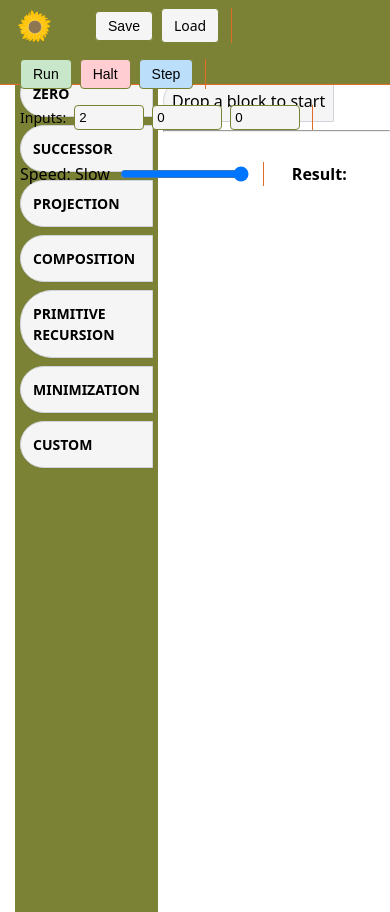
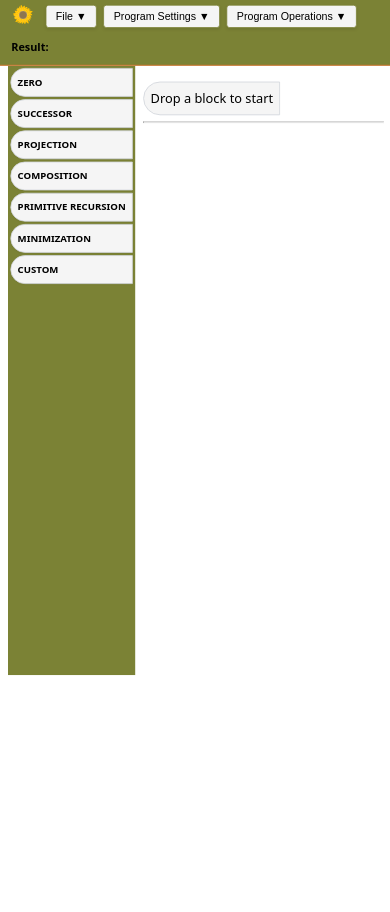
Before and after one commit to Bram-Hub/Sunflower, a React (Vite) app in the folder recursive_blocks/: page / in a window 390 px wide. After the commit the page ends 844 px from the top, so only its background shows below. Built offline with nearby package versions, Linux system fonts and the light colour scheme.

Commit message:
toolbar refactoring and fixes

```diff
--- a/recursive_blocks/src/App.tsx
+++ b/recursive_blocks/src/App.tsx
@@ -6,8 +6,7 @@ import { BlockEditor } from "./BlockEditor";
 export default function App() {
   return (
     <DndProvider backend={HTML5Backend}>
-      <div className="flexcont">
-        <BlockPalette />
+      <div className="app-container">
         <BlockEditor />
       </div>
     </DndProvider>
--- a/recursive_blocks/src/Block.css
+++ b/recursive_blocks/src/Block.css
@@ -226,15 +226,20 @@
     }
   }
   .sideP{
-    height: 100vh;
+    flex: 0 0 auto;
     background-color: var(--alt);
     margin-left: 15px;
-    padding-top: 8vh;
+    padding-top: 0;
+    overflow-y: auto;
+    min-width: 200px;
+    max-width: 300px;
   }
 
   .flexcont{
-    display: inline-flex;
-    width: inherit
+    display: flex;
+    width: 100%;
+    flex: 1;
+    overflow: hidden;
   }
 
   body {
@@ -243,14 +248,24 @@
 
   #root {
     width: 100%;
+    display: flex;
+    flex-direction: column;
+    height: 100vh;
+  }
+
+  .app-container {
+    width: 100%;
+    height: 100%;
+    display: flex;
+    flex-direction: column;
   }
 
   .editor {
     width: 100%;
-    height: 100vh;
+    flex: 1;
     overflow-y: scroll;
     margin-left: 5px;
-    padding-top: 8vh;
+    padding-top: 0;
   }
 
   /* Toolbar styling */
@@ -261,14 +276,14 @@
   }
 
   .toolbar-container {
-    position: absolute;
-    left: 0px;
-    top:0px;
     display: flex;
     justify-content: left;
-    align-items: center;
-    height: 8vh;
+    align-items: flex-start;
+    height: auto;
+    min-height: fit-content;
+    flex-shrink: 0;
     width: 100%;
+    border-bottom: 1px solid var(--contrast-col);
     padding-left: 5px;
     background-color: var(--alt);
   }
@@ -320,3 +335,66 @@
   .block-highlighted {
     background-color: black !important;
   }
+
+/* Mobile responsive styles - zoomed out view */
+@media (max-width: 768px) {
+  #root {
+    height: 100vh;
+    overflow: hidden;
+  }
+
+  .app-container {
+    transform: scale(0.8);
+    transform-origin: top left;
+    width: 125%;
+    height: 125%;
+  }
+
+  .flexcont {
+    flex-direction: row;
+  }
+
+  .sideP {
+    min-width: 150px;
+    max-width: 200px;
+    margin-left: 10px;
+  }
+
+  .editor {
+    margin-left: 2px;
+    padding: 8px;
+  }
+
+  .toolbar-container {
+    padding: 4px;
+  }
+
+  .palette-block {
+    padding: 0.5rem;
+    margin: 3px;
+    font-size: 0.75rem;
+  }
+
+  .block-container {
+    padding: 0.5rem 0.75rem;
+    font-size: 0.8rem;
+  }
+
+  .block-slot {
+    margin-bottom: 0.3rem;
+  }
+
+  .value-field {
+    gap: 0.3rem;
+    margin-bottom: 0.3rem;
+  }
+
+  .value-label {
+    min-width: 3rem;
+    font-size: 0.75rem;
+  }
+
+  .value-input {
+    font-size: 0.75rem;
+  }
+}
--- a/recursive_blocks/src/BlockEditor.tsx
+++ b/recursive_blocks/src/BlockEditor.tsx
@@ -6,6 +6,7 @@ import { useDrop } from "react-dnd";
 import './Block.css';
 import { BlockType } from "./BlockConfig";
 import { Toolbar } from "./Toolbar";
+import { BlockPalette } from "./BlockPalette";
 
 interface EditorSaveState {
   fileType: string;
@@ -267,7 +268,7 @@ export function BlockEditor() {
   };
 
   return (
-    <div className="editor flex-1 border p-4 bg-gray-50">
+    <>
       <Toolbar
         onSave={handleSave}
         onLoad={handleLoad}
@@ -283,6 +284,9 @@ export function BlockEditor() {
         speedToText={speedToText}
         currentResult={currentResult}
       />
+      <div className="flexcont">
+        <BlockPalette />
+        <div className="editor flex-1 border p-4 bg-gray-50">
           <div className="editor-content">
             {rootBlock ? (
               <Block block={rootBlock} onUpdate={setRootBlock} highlightedBlockId={highlightedBlockId} />
@@ -292,9 +296,9 @@ export function BlockEditor() {
           </div>
 
           <hr className="my-6" />
-
-
         </div>
+      </div>
+    </>
   );
 }
 
--- a/recursive_blocks/src/Toolbar.css
+++ b/recursive_blocks/src/Toolbar.css
@@ -1,20 +1,223 @@
 .toolbar-container {
   display: flex;
-  align-items: center;
+  align-items: flex-start;
   padding: 8px;
   background-color: var(--alt);
   border-bottom: 1px solid var(--contrast-col);
   flex-wrap: wrap;
   gap: 16px;
   color: var(--block-text-color);
+  overflow: visible;
+  max-height: none;
+  position: relative;
+}
+
+/* Menu System */
+.menu-wrapper {
+  position: relative;
+}
+
+.menu-button {
+  background-color: var(--block-bg-color);
+  border: 1px solid var(--alt);
+  color: var(--block-text-color);
+  padding: 6px 12px;
+  border-radius: 4px;
+  cursor: pointer;
+  transition: all 0.2s ease;
+  white-space: nowrap;
+  flex-shrink: 0;
+  box-shadow: 0 2px 4px rgba(0, 0, 0, 0.1);
+  font-weight: 500;
+}
+
+.menu-button:hover {
+  background-color: var(--alt);
+  transform: translateY(-2px);
+  box-shadow: 0 4px 8px rgba(0, 0, 0, 0.15);
+  border-color: var(--contrast-col);
+}
+
+.menu-button:active {
+  transform: translateY(0);
+  box-shadow: 0 1px 2px rgba(0, 0, 0, 0.1);
+}
+
+.dropdown-menu {
+  position: absolute;
+  top: 100%;
+  left: 0;
+  background-color: var(--block-bg-color);
+  border: 1px solid var(--contrast-col);
+  border-radius: 4px;
+  box-shadow: 0 8px 16px rgba(0, 0, 0, 0.2);
+  z-index: 1000;
+  min-width: 320px;
+  margin-top: 4px;
+  overflow: hidden;
+}
+
+.menu-item {
+  display: flex;
+  align-items: center;
+  padding: 10px 12px;
+  color: var(--block-text-color);
+  background-color: transparent;
+  border: none;
+  cursor: pointer;
+  transition: background-color 0.2s ease;
+  width: 100%;
+  text-align: left;
+  font-size: 0.9rem;
+}
+
+.menu-item:hover {
+  background-color: rgba(0, 0, 0, 0.1);
+}
+
+.menu-item-label {
+  padding: 10px 12px;
+}
+
+.menu-section {
+  flex-direction: column;
+  align-items: flex-start;
+  gap: 8px;
+  padding: 12px;
+}
+
+.menu-section label {
+  font-weight: 500;
+  width: 100%;
+  margin-bottom: 4px;
+}
+
+.menu-slider {
+  width: 100%;
+  height: 6px;
+  border-radius: 3px;
+  background: var(--alt);
+  outline: none;
+  -webkit-appearance: none;
+  appearance: none;
+}
+
+.menu-slider::-webkit-slider-thumb {
+  -webkit-appearance: none;
+  appearance: none;
+  width: 16px;
+  height: 16px;
+  border-radius: 50%;
+  background: var(--contrast-col);
+  cursor: pointer;
+  box-shadow: 0 2px 4px rgba(0, 0, 0, 0.2);
+  transition: all 0.2s ease;
+}
+
+.menu-slider::-webkit-slider-thumb:hover {
+  transform: scale(1.2);
+  box-shadow: 0 2px 6px rgba(0, 0, 0, 0.3);
+}
+
+.menu-slider::-moz-range-thumb {
+  width: 16px;
+  height: 16px;
+  border-radius: 50%;
+  background: var(--contrast-col);
+  cursor: pointer;
+  border: none;
+  box-shadow: 0 2px 4px rgba(0, 0, 0, 0.2);
+  transition: all 0.2s ease;
+}
+
+.menu-slider::-moz-range-thumb:hover {
+  transform: scale(1.2);
+  box-shadow: 0 2px 6px rgba(0, 0, 0, 0.3);
+}
+
+.slider-value {
+  font-weight: 600;
+  color: var(--contrast-col);
+  font-size: 0.9rem;
+  margin-top: 4px;
+}
+
+.menu-divider {
+  height: 1px;
+  background-color: var(--contrast-col);
+  margin: 8px 0;
+}
+
+.inputs-grid {
+  display: grid;
+  grid-template-columns: repeat(auto-fit, minmax(80px, 1fr));
+  gap: 8px;
+  width: 100%;
+}
+
+.input-item {
+  display: flex;
+  flex-direction: column;
+  gap: 4px;
+}
+
+.input-item label {
+  font-size: 0.8rem;
+  font-weight: 500;
+  margin: 0;
+}
+
+.menu-input {
+  padding: 4px 6px;
+  border: 1px solid var(--contrast-col);
+  background-color: var(--alt);
+  color: var(--block-text-color);
+  border-radius: 3px;
+  font-size: 0.8rem;
+}
+
+.menu-input:focus {
+  outline: none;
+  border-color: var(--contrast-col);
+  box-shadow: 0 0 0 2px rgba(0, 0, 0, 0.1);
+}
+
+/* Menu item button colors */
+.evaluate-button-menu {
+  background-color: #c8e6c9 !important;
+  color: #000 !important;
+}
+
+.evaluate-button-menu:hover {
+  background-color: #a5d6a7 !important;
+}
+
+.halt-button-menu {
+  background-color: #ffcdd2 !important;
+  color: #000 !important;
+}
+
+.halt-button-menu:hover {
+  background-color: #ef9a9a !important;
+}
+
+.step-button-menu {
+  background-color: #bbdefb !important;
+  color: #000 !important;
+}
+
+.step-button-menu:hover {
+  background-color: #90caf9 !important;
 }
 
 .toolbar-group {
   display: flex;
   align-items: center;
   gap: 8px;
-  padding: 0 12px;
+  padding: 8px 12px;
   border-right: 1px solid var(--contrast-col);
+  flex-wrap: wrap;
+  min-height: fit-content;
 }
 
 .toolbar-group:last-child {
@@ -28,11 +231,22 @@
   padding: 6px 12px;
   border-radius: 4px;
   cursor: pointer;
-  transition: background-color 0.2s;
+  transition: all 0.2s ease;
+  white-space: nowrap;
+  flex-shrink: 0;
+  box-shadow: 0 2px 4px rgba(0, 0, 0, 0.1);
 }
 
 .toolbar-button:hover, .load-button:hover {
   background-color: var(--alt);
+  transform: translateY(-2px);
+  box-shadow: 0 4px 8px rgba(0, 0, 0, 0.15);
+  border-color: var(--contrast-col);
+}
+
+.toolbar-button:active, .load-button:active {
+  transform: translateY(0);
+  box-shadow: 0 1px 2px rgba(0, 0, 0, 0.1);
 }
 
 .evaluate-button {
@@ -40,14 +254,38 @@
   color: #000;
 }
 
+.evaluate-button:hover {
+  background-color: #a5d6a7;
+}
+
+.evaluate-button:active {
+  background-color: #81c784;
+}
+
 .halt-button {
   background-color: #ffcdd2; /* Reddish */
   color: #000;
 }
 
+.halt-button:hover {
+  background-color: #ef9a9a;
+}
+
+.halt-button:active {
+  background-color: #e57373;
+}
+
 .step-button {
   background-color: #bbdefb; /* Bluish */
   color: #000;
+}
+
+.step-button:hover {
+  background-color: #90caf9;
+}
+
+.step-button:active {
+  background-color: #64b5f6;
 }
 
 .hidden {
@@ -63,6 +301,7 @@
   display: flex;
   align-items: center;
   gap: 8px;
+  flex-wrap: wrap;
 }
 
 .input-section-toolbar label {
@@ -83,9 +322,53 @@
     display: flex;
     align-items: center;
     gap: 8px;
+    flex-wrap: wrap;
 }
 
 .result {
     font-weight: bold;
     color: var(--block-text-color);
 }
+.result > p {
+    margin: 0;
+  }
+
+/* Mobile responsive styles */
+@media (max-width: 768px) {
+  .toolbar-container {
+    padding: 6px;
+    gap: 8px;
+    max-height: none;
+    overflow-y: visible;
+    font-size: 0.85rem;
+  }
+
+  .toolbar-group {
+    padding: 6px 8px;
+    gap: 6px;
+  }
+
+  .toolbar-button, .load-button {
+    padding: 5px 10px;
+    font-size: 0.8rem;
+  }
+
+  .logo {
+    height: 24px;
+    margin-right: 8px;
+  }
+
+  .input-section-toolbar label {
+    font-size: 12px;
+  }
+
+  .input-section-toolbar input {
+    width: 50px;
+    padding: 3px;
+    font-size: 0.8rem;
+  }
+
+  .speed-control {
+    font-size: 0.8rem;
+  }
+}
--- a/recursive_blocks/src/Toolbar.tsx
+++ b/recursive_blocks/src/Toolbar.tsx
@@ -1,4 +1,4 @@
-import React from "react";
+import React, { useState } from "react";
 import './Toolbar.css';
 
 interface ToolbarProps {
@@ -32,75 +32,135 @@ export function Toolbar({
   speedToText,
   currentResult
 }: ToolbarProps) {
+  const [openMenu, setOpenMenu] = useState<string | null>(null);
+
+  const toggleMenu = (menu: string) => {
+    setOpenMenu(openMenu === menu ? null : menu);
+  };
+
+  const closeMenus = () => {
+    setOpenMenu(null);
+  };
+
   return (
-    <div className="toolbar-container">
+    <div className="toolbar-container" onClick={closeMenus}>
       <img src="src/assets/logo.svg" alt="Sunflower" className="logo"/>
 
-      <div className="toolbar-group">
-        <button onClick={onSave} className="toolbar-button">
+      {/* File Menu */}
+      <div className="menu-wrapper">
+        <button
+          className="menu-button"
+          onClick={(e) => { e.stopPropagation(); toggleMenu('file'); }}
+        >
+          File ▼
+        </button>
+        {openMenu === 'file' && (
+          <div className="dropdown-menu" onClick={(e) => e.stopPropagation()}>
+            <button onClick={() => { onSave(); closeMenus(); }} className="menu-item">
               Save
             </button>
-        <label htmlFor="load-input" className="toolbar-button load-button">
+            <label htmlFor="load-input" className="menu-item menu-item-label">
               Load
             </label>
             <input
               id="load-input"
               type="file"
               accept=".bramflower,application/octet-stream"
-          onChange={onLoad}
+              onChange={(e) => { onLoad(e); closeMenus(); }}
               className="hidden"
             />
           </div>
-
-      <div className="toolbar-group">
-        <button onClick={onRun} className="toolbar-button evaluate-button">
-          Run
-        </button>
-        <button onClick={onHalt} className="toolbar-button halt-button">
-          Halt
-        </button>
-        <button onClick={onStep} className="toolbar-button step-button">
-          Step
-        </button>
+        )}
       </div>
 
-      <div className="toolbar-group input-section-toolbar">
-        <label>Inputs:</label>
+      {/* Program Settings Menu */}
+      <div className="menu-wrapper">
+        <button
+          className="menu-button"
+          onClick={(e) => { e.stopPropagation(); toggleMenu('settings'); }}
+        >
+          Program Settings ▼
+        </button>
+        {openMenu === 'settings' && (
+          <div className="dropdown-menu" onClick={(e) => e.stopPropagation()}>
+            <div className="menu-item">
+              <label>Number of Inputs:</label>
               <input
                 type="number"
+                min="0"
+                max="20"
+                step="1"
                 value={inputCount}
-          min={0}
-          step={1}
                 onChange={(e) => onInputCountChange(parseInt(e.target.value))}
+                className="menu-input"
               />
+            </div>
+
+            <div className="menu-divider"></div>
+
+            <div className="menu-item">
+              <label>Inputs:</label>
+              <div className="inputs-grid">
                 {inputs.map((val, i) => (
+                  <div key={i} className="input-item">
+                    <label>x{i + 1}:</label>
                     <input
-            key={i}
                       type="number"
                       value={val}
-            min={0}
-            step={1}
+                      min="0"
+                      step="1"
                       onChange={(e) => onInputChange(i, parseFloat(e.target.value))}
                       placeholder={`x${i + 1}`}
+                      className="menu-input"
                     />
+                  </div>
                 ))}
               </div>
+            </div>
 
-      <div className="toolbar-group">
-        <div className="speed-control">
-          <label htmlFor="speed-slider">Speed: {speedToText(evaluationSpeed)}</label>
+            <div className="menu-divider"></div>
+
+            <div className="menu-item">
+              <label>Run Speed:</label>
               <input
-            id="speed-slider"
                 type="range"
                 min="0"
                 max="2"
                 step="1"
                 value={evaluationSpeed}
                 onChange={(e) => onEvaluationSpeedChange(parseInt(e.target.value))}
+                className="menu-slider"
               />
+              <span className="slider-value">{speedToText(evaluationSpeed)}</span>
             </div>
           </div>
+        )}
+      </div>
 
+      {/* Program Operations Menu */}
+      <div className="menu-wrapper">
+        <button
+          className="menu-button"
+          onClick={(e) => { e.stopPropagation(); toggleMenu('operations'); }}
+        >
+          Program Operations ▼
+        </button>
+        {openMenu === 'operations' && (
+          <div className="dropdown-menu" onClick={(e) => e.stopPropagation()}>
+            <button onClick={() => { onRun(); closeMenus(); }} className="menu-item evaluate-button-menu">
+              Run
+            </button>
+            <button onClick={() => { onHalt(); closeMenus(); }} className="menu-item halt-button-menu">
+              Halt
+            </button>
+            <button onClick={() => { onStep(); closeMenus(); }} className="menu-item step-button-menu">
+              Step
+            </button>
+          </div>
+        )}
+      </div>
+
+      {/* Result Display */}
       <div className="toolbar-group">
         <div className="result">
           <p>Result: {currentResult}</p>
```
Lines whose indentation alone changed are shown as unchanged.
